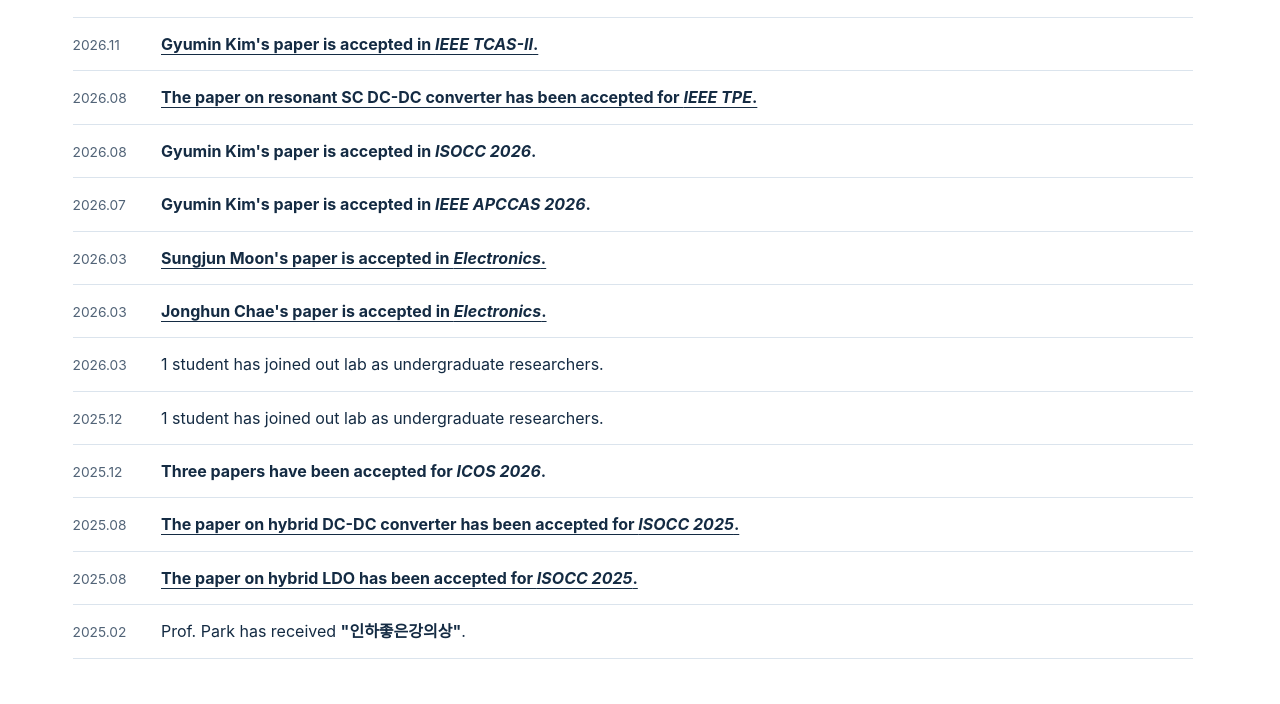
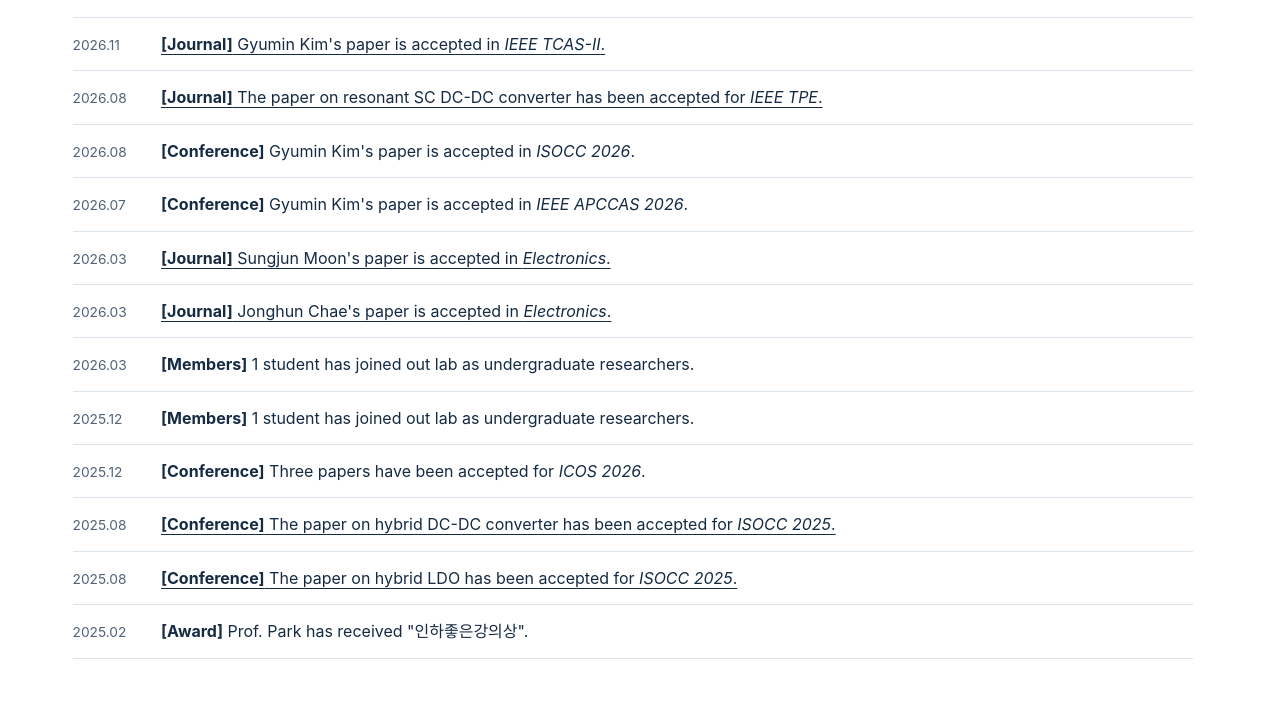
Before and after one commit to INHA-MSSL/mixedsignal-lab, a plain HTML site: page index.html in a window 1280 px wide. Shown: the part 636-1340 px from the top of the page. Drawn offline with Linux system fonts and the light colour scheme.

Commit message:
Update index.html

```diff
--- a/index.html
+++ b/index.html
@@ -77,7 +77,8 @@
           <a href="https://ieeexplore.ieee.org/document/11782431"
              target="_blank"
              rel="noopener noreferrer">
-            <strong>Gyumin Kim's paper is accepted in <em>IEEE TCAS-II</em>.</strong>
+            <strong>[Journal]</strong>
+            Gyumin Kim's paper is accepted in <em>IEEE TCAS-II</em>.
           </a>
         </li>
 
@@ -86,7 +87,8 @@
           <a href="https://ieeexplore.ieee.org/document/11662140"
              target="_blank"
              rel="noopener noreferrer">
-            <strong>The paper on resonant SC DC-DC converter has been accepted for <em>IEEE TPE</em>.</strong>
+            <strong>[Journal]</strong>
+            The paper on resonant SC DC-DC converter has been accepted for <em>IEEE TPE</em>.
           </a>
         </li>
 
@@ -95,7 +97,8 @@
           <!-- <a href="https://www.google.com/"
              target="_blank"
              rel="noopener noreferrer">  -->
-            <strong>Gyumin Kim's paper is accepted in <em>ISOCC 2026</em>.</strong>
+            <strong>[Conference]</strong>
+            Gyumin Kim's paper is accepted in <em>ISOCC 2026</em>.
           </a>
         </li>
 
@@ -104,7 +107,8 @@
           <!-- <a href="https://www.google.com/"
              target="_blank"
              rel="noopener noreferrer">  -->
-            <strong>Gyumin Kim's paper is accepted in <em>IEEE APCCAS 2026</em>.</strong>
+            <strong>[Conference]</strong>
+            Gyumin Kim's paper is accepted in <em>IEEE APCCAS 2026</em>.
           </a>
         </li>
 
@@ -113,7 +117,8 @@
           <a href="https://www.mdpi.com/2079-9292/15/6/1304"
              target="_blank"
              rel="noopener noreferrer">
-            <strong>Sungjun Moon's paper is accepted in <em>Electronics</em>.</strong>
+            <strong>[Journal]</strong>
+            Sungjun Moon's paper is accepted in <em>Electronics</em>.
           </a>
         </li>
 
@@ -122,18 +127,21 @@
           <a href="https://www.mdpi.com/2079-9292/15/6/1190"
              target="_blank"
              rel="noopener noreferrer">
-            <strong>Jonghun Chae's paper is accepted in <em>Electronics</em>.</strong>
+            <strong>[Journal]</strong>
+            Jonghun Chae's paper is accepted in <em>Electronics</em>.
           </a>
         </li>
 
         <li>
           <span>2026.03</span>
+            <strong>[Members]</strong>
             1 student has joined out lab as undergraduate researchers.
           </a>
         </li>
 
         <li>
           <span>2025.12</span>
+            <strong>[Members]</strong>
             1 student has joined out lab as undergraduate researchers.
           </a>
         </li>
@@ -143,7 +151,8 @@
           <!-- <a href="https://www.google.com/"
              target="_blank"
              rel="noopener noreferrer">  -->
-            <strong>Three papers have been accepted for <em>ICOS 2026</em>.</strong>
+            <strong>[Conference]</strong>
+            Three papers have been accepted for <em>ICOS 2026</em>.
           </a>
         </li>
 
@@ -152,7 +161,8 @@
           <a href="https://ieeexplore.ieee.org/document/11329753"
              target="_blank"
              rel="noopener noreferrer">
-            <strong>The paper on hybrid DC-DC converter has been accepted for <em>ISOCC 2025</em>.</strong>
+            <strong>[Conference]</strong>
+            The paper on hybrid DC-DC converter has been accepted for <em>ISOCC 2025</em>.
           </a>
         </li>
 
@@ -161,7 +171,8 @@
           <a href="https://ieeexplore.ieee.org/document/11330020"
              target="_blank"
              rel="noopener noreferrer">
-            <strong>The paper on hybrid LDO has been accepted for <em>ISOCC 2025</em>.</strong>
+            <strong>[Conference]</strong>
+            The paper on hybrid LDO has been accepted for <em>ISOCC 2025</em>.
           </a>
         </li>
 
@@ -170,7 +181,8 @@
           <!-- <a href="https://www.google.com/"
              target="_blank"
              rel="noopener noreferrer">  -->
-            Prof. Park has received <strong>"인하좋은강의상"</strong>.
+            <strong>[Award]</strong>
+            Prof. Park has received "인하좋은강의상".
           </a>
         </li>
 
```
